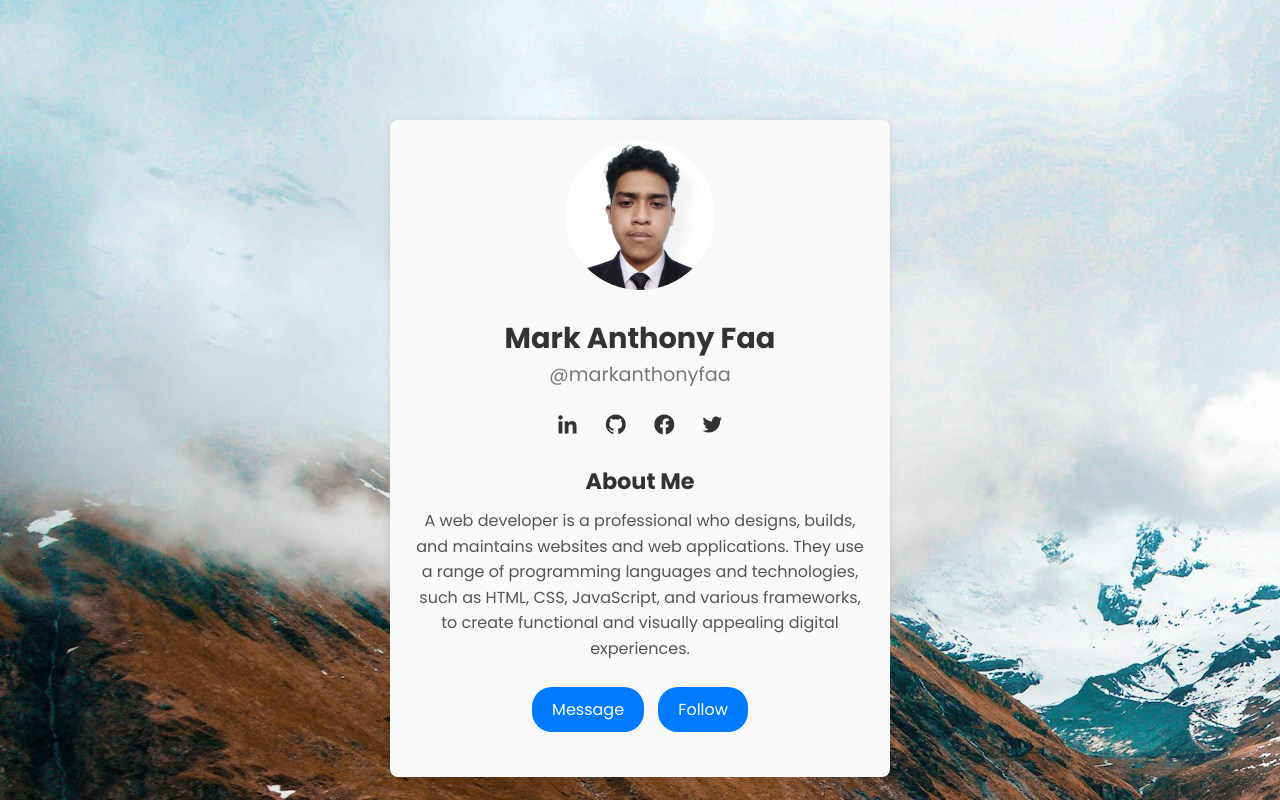
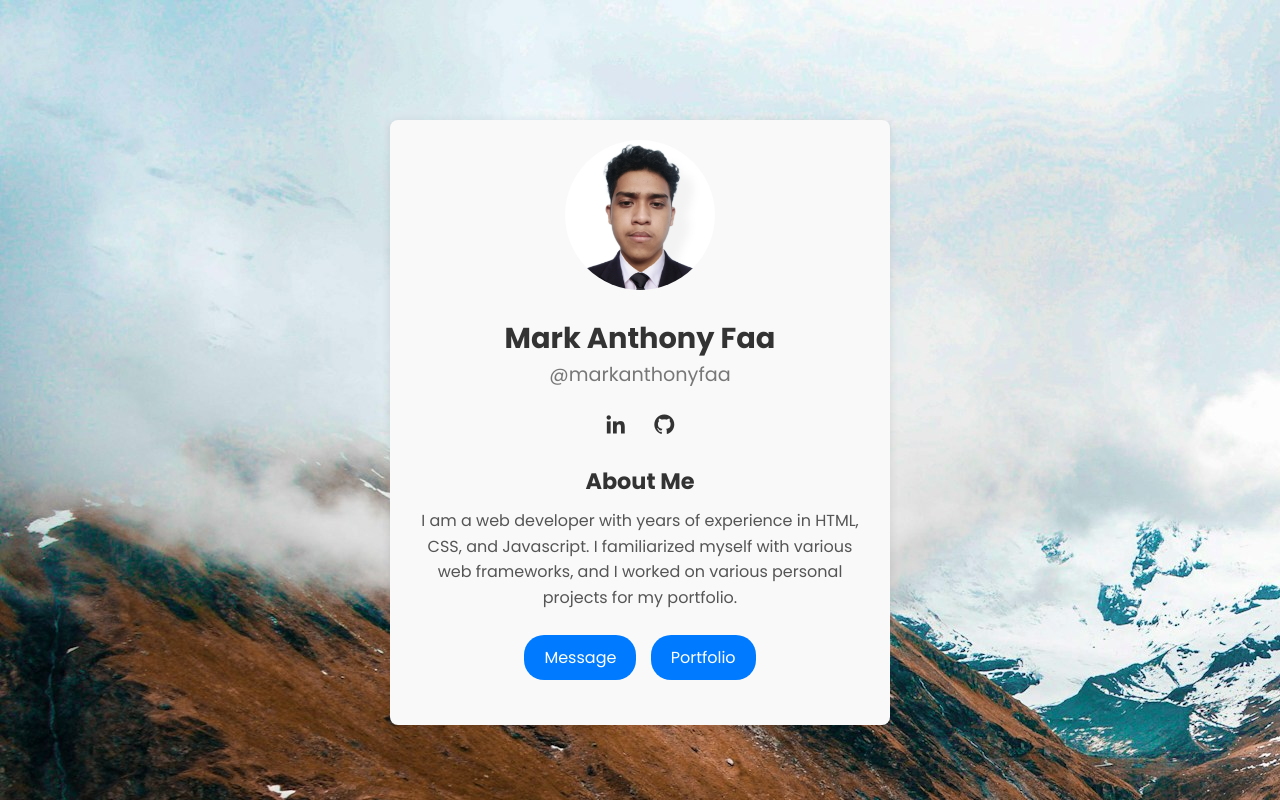
Before and after one commit to DevMark006/Web_Development_Projects, a plain HTML site: page Profile Page/index.html in a window 1280 px wide. Drawn offline with nearby package versions, Linux system fonts and the light colour scheme.

Commit message:
Update index.html

```diff
--- a/Profile Page/index.html
+++ b/Profile Page/index.html
@@ -20,20 +20,17 @@
         <p>@markanthonyfaa</p>
       </div>
       <div class="social-icons">
-        <a href="#" aria-label="LinkedIn profile"><i class='bx bxl-linkedin'></i></a>
-        <a href="#" aria-label="GitHub profile"><i class='bx bxl-github'></i></a>
-        <a href="#" aria-label="Facebook profile"><i class='bx bxl-facebook-circle'></i></a>
-        <a href="#" aria-label="Twitter profile"><i class='bx bxl-twitter'></i></a>
+        <a href="https://www.linkedin.com/in/mark-anthony-faa-293556236/" aria-label="LinkedIn profile"><i class='bx bxl-linkedin'></i></a>
+        <a href="https://www.github.com/DevMark006" aria-label="GitHub profile"><i class='bx bxl-github'></i></a>
       </div>
       <div class="description">
         <h4>About Me</h4>
-        <p>A web developer is a professional who designs, builds, and maintains websites and web applications.
-        They use a range of programming languages and technologies, such as HTML, CSS, JavaScript, and various frameworks,
-        to create functional and visually appealing digital experiences.</p>
+        <p>I am a web developer with years of experience in HTML, CSS, and Javascript.
+           I familiarized myself with various web frameworks, and I worked on various personal projects for my portfolio. </p>
       </div>
       <div class="btn-group">
         <a href="#" class="btn">Message</a>
-        <a href="#" class="btn">Follow</a>
+        <a href="#" class="btn">Portfolio</a>
       </div>
     </article>
   </section>
```
